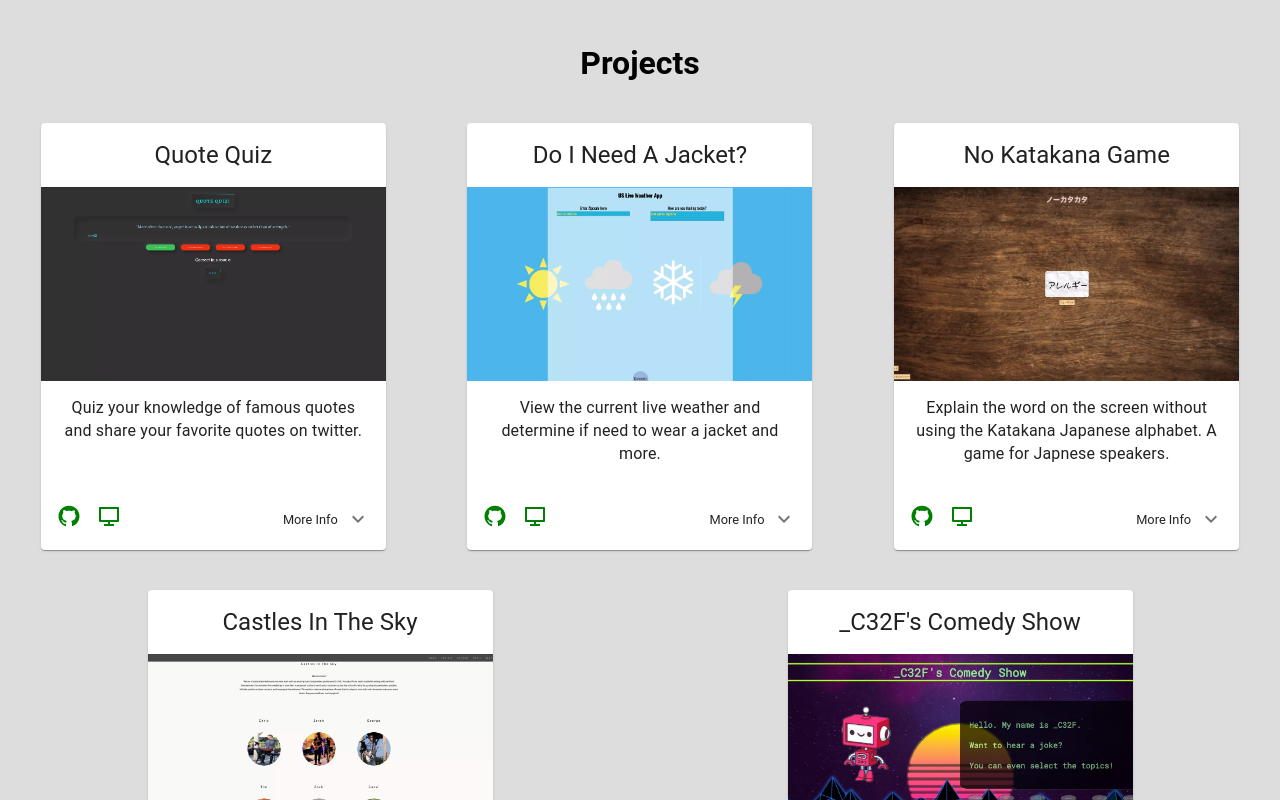
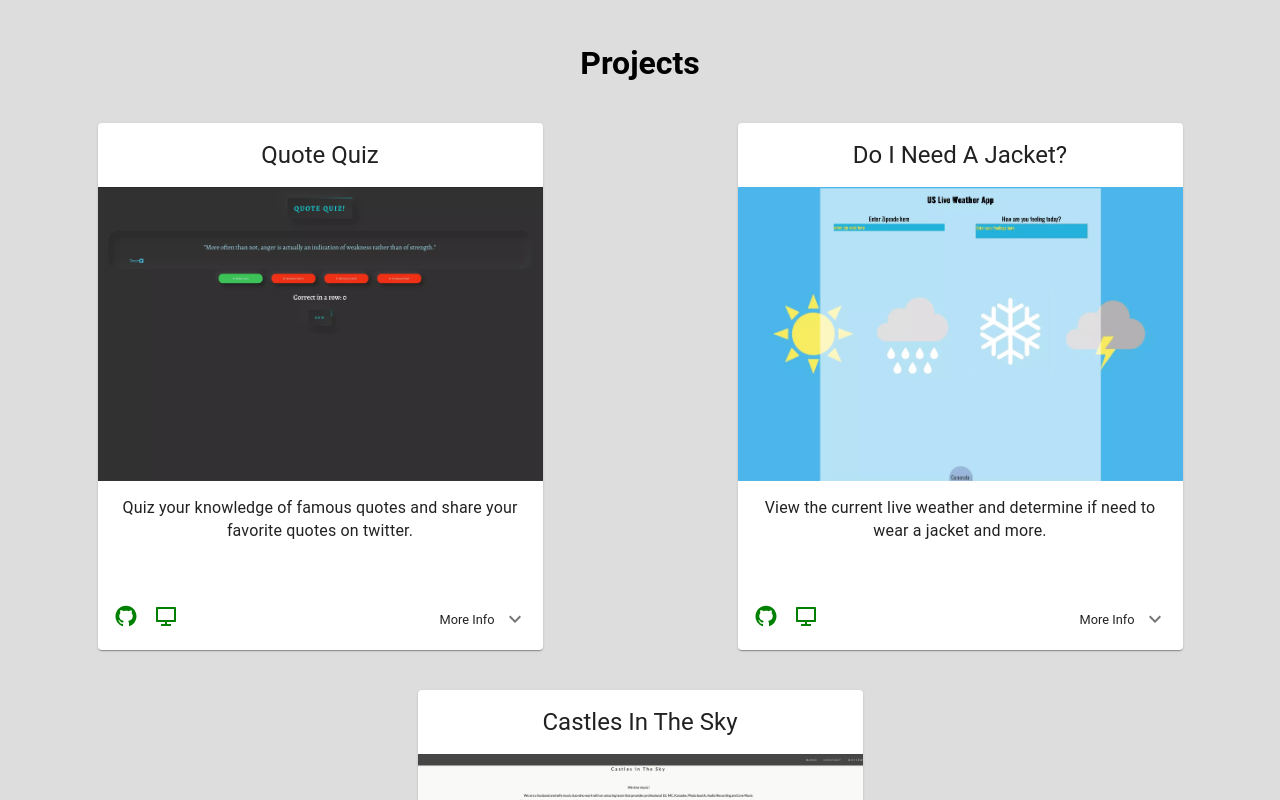
Before and after one commit to CliffordMorin/react-portfolio-1, a React (Create React App) app: page / in a window 1280 px wide. Shown: the part 1720-2520 px from the top of the page. Built offline with nearby package versions, Linux system fonts and the light colour scheme.

Commit message:
change project bio and add text for japanese flag in nav

```diff
--- a/src/Components/Navbar/MUINav.js
+++ b/src/Components/Navbar/MUINav.js
@@ -155,6 +155,7 @@ const MUINav = (props) => {
             <div className="flag-div nav-button">
               {props.language === "English" ? (
                 <div className="flag-div">
+                  <span> 日本語を話せますか？</span>
                   <img
                     className="flag"
                     src={japan}
--- a/src/Components/Projects/ProjectCard/MUIProjectCard.js
+++ b/src/Components/Projects/ProjectCard/MUIProjectCard.js
@@ -33,12 +33,14 @@ export default function MUIProjectCard(props) {
   };
 
   return (
-    <Card sx={{ maxWidth: 345 }} id="MUI-Card">
+    // was 345
+    // 194
+    <Card sx={{ maxWidth: 445 }} id="MUI-Card">
       <CardHeader title={props.title} />
       <a href={props.link}>
         <CardMedia
           component="img"
-          height="194"
+          height="294"
           image={props.image}
           alt={props.title}
         />
--- a/src/Components/Projects/ProjectCard/ProjectCard.css
+++ b/src/Components/Projects/ProjectCard/ProjectCard.css
@@ -4,8 +4,8 @@
 }
 
 #MUI-Card {
-  margin-left: 10px;
-  margin-right: 10px;
+  margin-left: 15px;
+  margin-right: 15px;
   margin-top: 20px;
   margin-bottom: 20px;
 }
--- a/src/Components/Projects/Projects.js
+++ b/src/Components/Projects/Projects.js
@@ -11,6 +11,7 @@ const Projects = (props) => {
   let content = {
     English: {
       mainTitle: "Projects",
+      // subTitle: "More of my work",
       projects: [
         {
           title: "Quote Quiz",
@@ -23,7 +24,7 @@ const Projects = (props) => {
           tech: "Tech",
           tags: ["React", "Redux", "API", "Netlify", "Typescript"],
           tech_description:
-            "My first group project.  My friend Clifford Morin coded the styling (css) and I did the functionality.  A joke api pulls the quotes which are then .map()'ed to buttons. The buttons themselves check if the user was correct and redux is used to tell when the round is over.",
+            "A joke api pulls the quotes which are then .map()'ed to buttons. The buttons themselves check if the user was correct and redux is used to tell when the round is over.",
           callToAction: "More Info",
         },
         {
@@ -99,6 +100,7 @@ const Projects = (props) => {
     },
     Japanese: {
       mainTitle: "プロジェクト",
+      // subTitle: "もっと色々なプロジェクト",
       projects: [
         {
           title: "引用クイズ",
@@ -111,7 +113,7 @@ const Projects = (props) => {
           tech: "技術",
           tags: ["React", "Redux", "API", "Netlify", "Typescript"],
           tech_description:
-            " 友人のクリフォード・モーリンさんが外観をコーディングし、私が機能を実行しました。 ジョークAPIは引用符をゲットして、引用符はボタンに.map（）されます。 ボタンがユーザーが正しいかどうかをチェックし、reduxを使用してラウンドが終了したことを通知します。",
+            " ジョークAPIは引用符をゲットして、引用符はボタンに.map（）されます。 ボタンがユーザーが正しいかどうかをチェックし、reduxを使用してラウンドが終了したことを通知します。",
           callToAction: "詳しい情報",
         },
         {
@@ -189,6 +191,7 @@ const Projects = (props) => {
     : (content = content.English);
 
   return (
+    <>
       <div className="Projects">
         <h1>{content.mainTitle}</h1>
         <div className="projects-container">
@@ -216,7 +219,7 @@ const Projects = (props) => {
             tech_description={content.projects[1].tech_description}
             callToAction={content.projects[1].callToAction}
           />
-        <MUIProjectCard
+          {/* <MUIProjectCard
           title={content.projects[2].title}
           description={content.projects[2].description}
           image={content.projects[2].image}
@@ -227,7 +230,7 @@ const Projects = (props) => {
           tech={content.projects[2].tech}
           tech_description={content.projects[2].tech_description}
           callToAction={content.projects[2].callToAction}
-        />
+        /> */}
           <MUIProjectCard
             title={content.projects[3].title}
             description={content.projects[3].description}
@@ -240,32 +243,9 @@ const Projects = (props) => {
             tech_description={content.projects[3].tech_description}
             callToAction={content.projects[3].callToAction}
           />
-        {/* <MUIProjectCard
-          title={content.projects[4].title}
-          description={content.projects[4].description}
-          image={content.projects[4].image}
-          link={content.projects[4].link}
-          linkText={content.projects[4].linkText}
-          github={content.projects[4].github}
-          tags={content.projects[4].tags}
-          tech={content.projects[4].tech}
-          tech_description={content.projects[4].tech_description}
-          callToAction={content.projects[4].callToAction}
-        /> */}
-        <MUIProjectCard
-          title={content.projects[5].title}
-          description={content.projects[5].description}
-          image={content.projects[5].image}
-          link={content.projects[5].link}
-          linkText={content.projects[5].linkText}
-          github={content.projects[5].github}
-          tags={content.projects[5].tags}
-          tech={content.projects[5].tech}
-          tech_description={content.projects[5].tech_description}
-          callToAction={content.projects[5].callToAction}
-        />
         </div>
       </div>
+    </>
   );
 };
 
```
Lines whose indentation alone changed are shown as unchanged.
